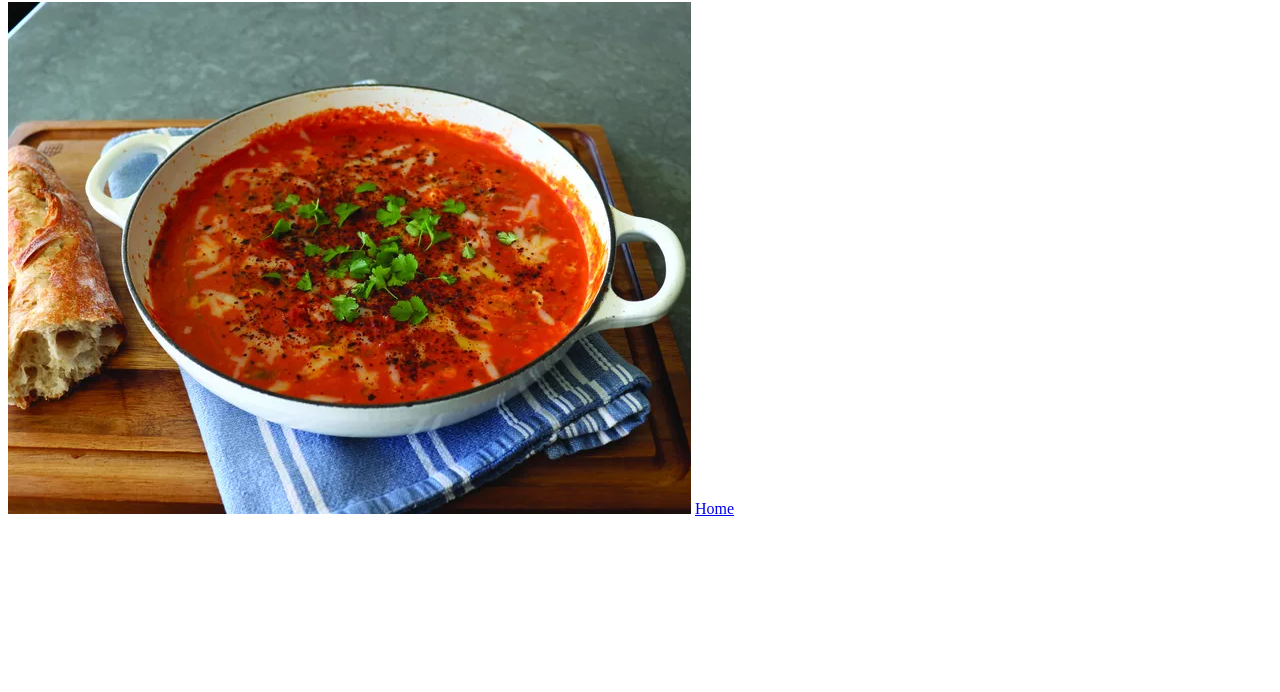
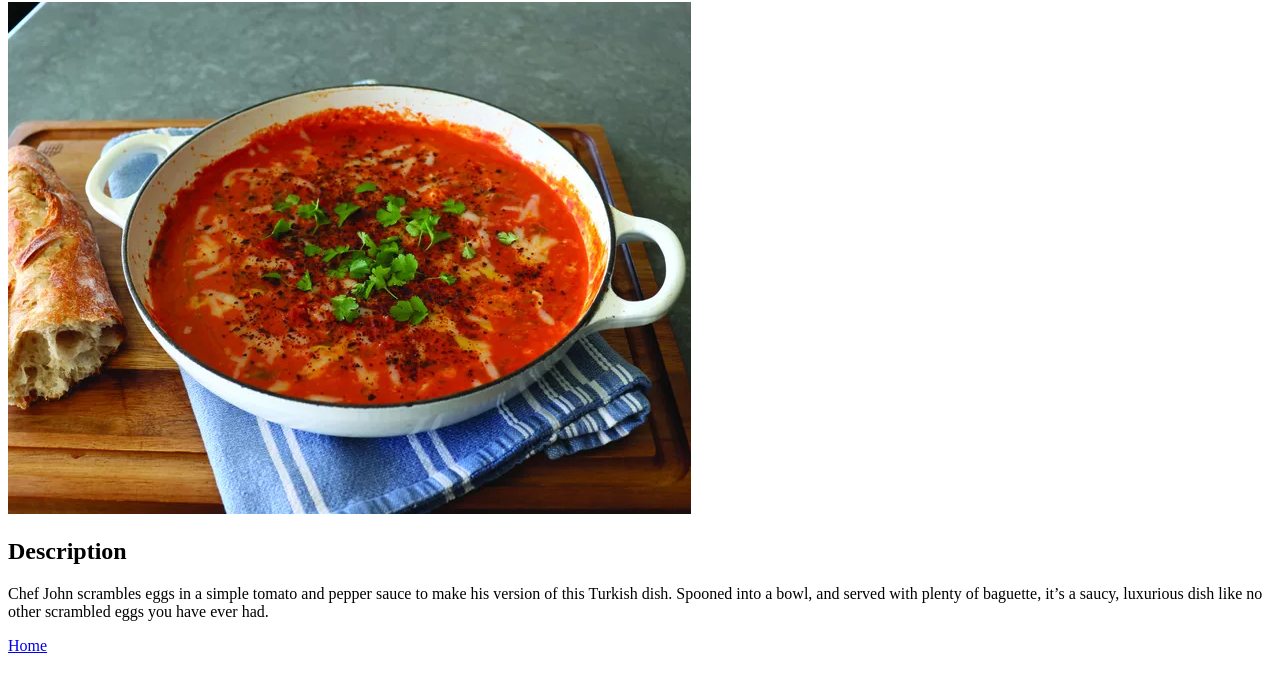
Before and after one commit to Kuro-Tie/odin-recipe-2, a plain HTML site: page recipes/menemen.html in a window 1280 px wide. Shown: the part 78-770 px from the top of the page. Drawn offline with Linux system fonts and the light colour scheme.

Commit message:
Descripton heading and paragraph added

```diff
--- a/recipes/menemen.html
+++ b/recipes/menemen.html
@@ -8,6 +8,8 @@
 <body>
     <h1>Menemen (Turkish Scrambled Eggs)</h1>
     <img src="../images/menemen-img/menemen.webp" alt="Deliicious looking food maked with egg and tomato">
+    <h2>Description</h2>
+    <p>Chef John scrambles eggs in a simple tomato and pepper sauce to make his version of this Turkish dish. Spooned into a bowl, and served with plenty of baguette, it’s a saucy, luxurious dish like no other scrambled eggs you have ever had.</p>
     <a href="../index.html">Home</a>
 </body>
 </html>
```
